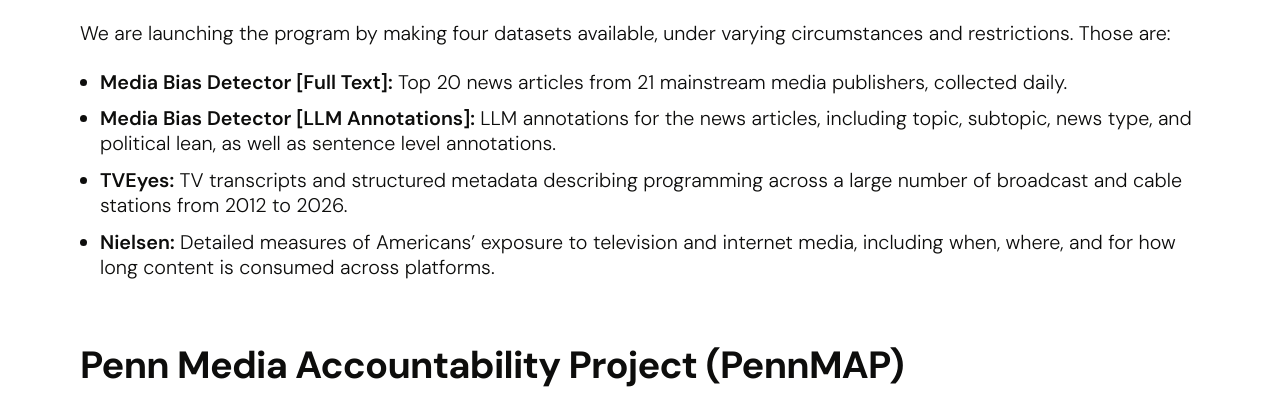
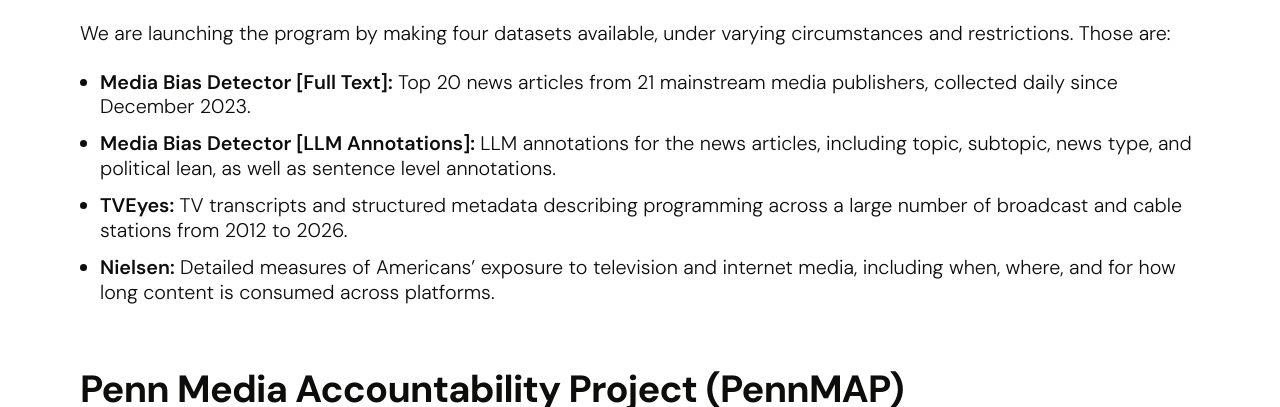
Before and after one commit to PennMEDIATED/data, a plain HTML site: page index.html in a window 1280 px wide. Shown: the part 390-797 px from the top of the page. Drawn offline with nearby package versions, Linux system fonts and the light colour scheme.

Commit message:
minor text changes

```diff
--- a/index.html
+++ b/index.html
@@ -24,7 +24,7 @@
         <p>The Penn MEDIATED data sharing program intends to expand access and cross-Penn collaboration to valuable datasets related to the information ecosystem. Interested Penn researchers can apply through our <a href="https://forms.gle/pRCbqx6QRFbw3Jnh9" target="_blank" rel="noopener">Data Sharing Application Form</a>.</p>
         <p>We are launching the program by making four datasets available, under varying circumstances and restrictions. Those are:</p>
         <ul class="intro__list">
-          <li><strong>Media Bias Detector [Full Text]:</strong> Top 20 news articles from 21 mainstream media publishers, collected daily.</li>
+          <li><strong>Media Bias Detector [Full Text]:</strong> Top 20 news articles from 21 mainstream media publishers, collected daily since December 2023.</li>
           <li><strong>Media Bias Detector [LLM Annotations]:</strong> LLM annotations for the news articles, including topic, subtopic, news type, and political lean, as well as sentence level annotations.</li>
           <li><strong>TVEyes:</strong> TV transcripts and structured metadata describing programming across a large number of broadcast and cable stations from 2012 to 2026.</li>
           <li><strong>Nielsen:</strong> Detailed measures of Americans&rsquo; exposure to television and internet media, including when, where, and for how long content is consumed across platforms.</li>
```
